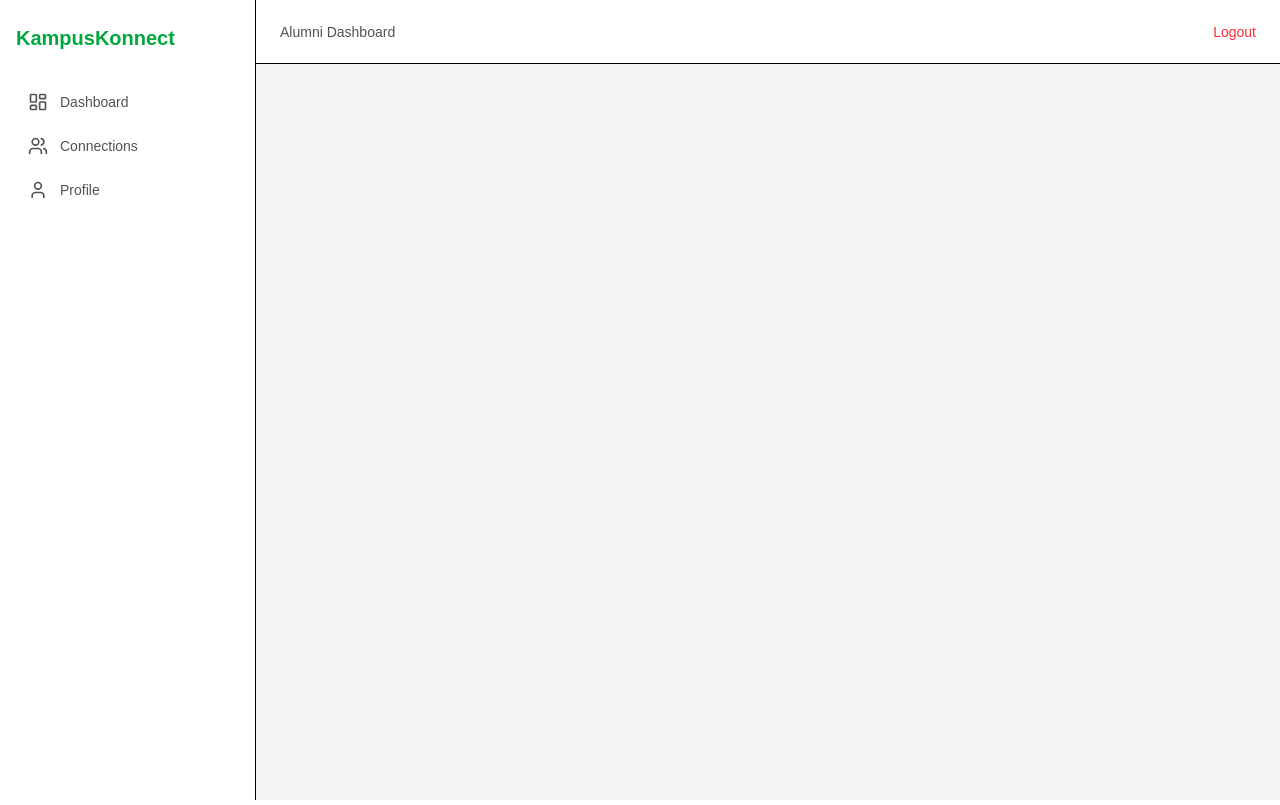
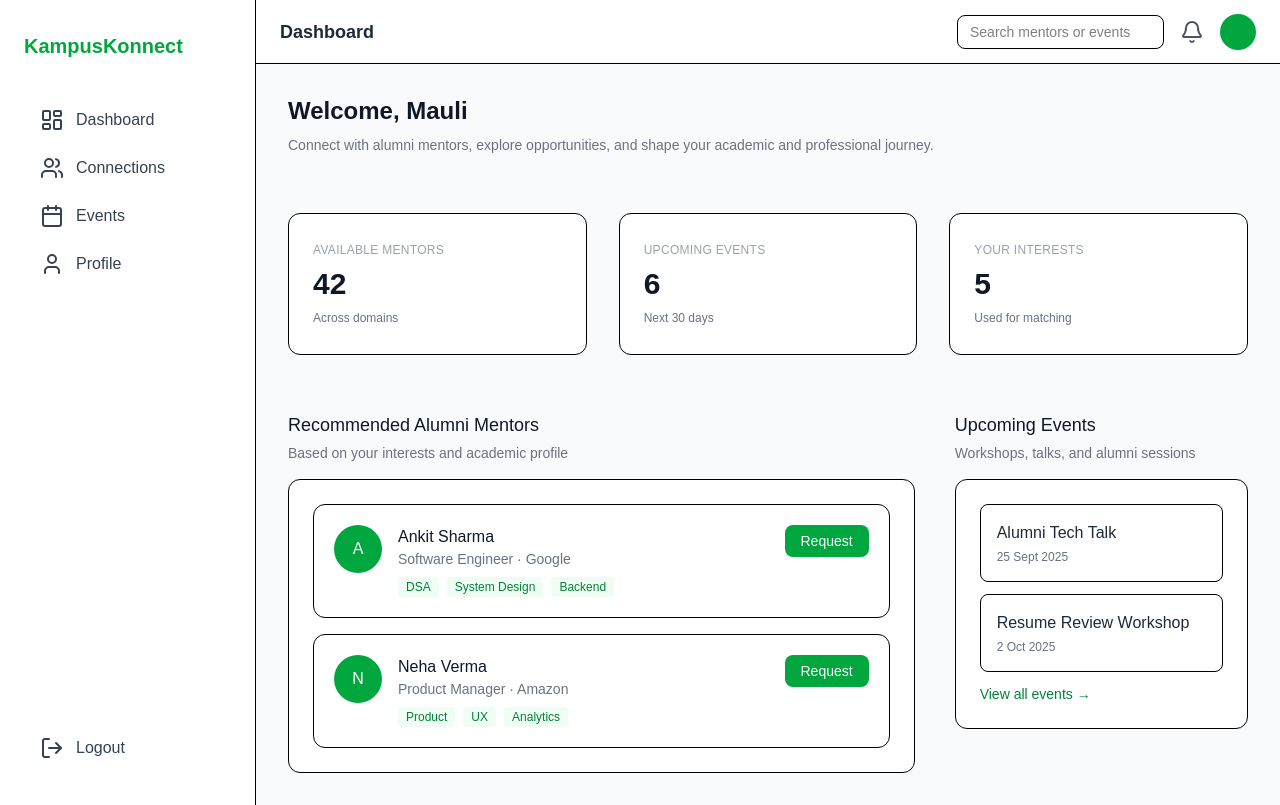
Before and after one commit to SHIVAM-KUMAR-59/kampuskonnect, a Next.js app in the folder client/: page /dashboard in a window 1280 px wide. Built offline with nearby package versions, Linux system fonts and the light colour scheme; no server answers.

Commit message:
21-12-25

```diff
--- a/client/app/dashboard/layout.js
+++ b/client/app/dashboard/layout.js
@@ -1,15 +1,14 @@
-"use client";
-
 import Sidebar from "@/component/Sidebar";
 import Topbar from "@/component/Topbar";
 
 export default function DashboardLayout({ children }) {
   return (
-    <div className="min-h-screen flex bg-neutral-100">
+    <div className="flex min-h-screen bg-gray-50">
       <Sidebar />
-      <div className="flex-1 flex flex-col">
+
+      <div className="flex flex-col flex-1">
         <Topbar />
-        <main className="flex-1 p-6">{children}</main>
+        <main className="p-6 md:p-8">{children}</main>
       </div>
     </div>
   );
--- a/client/app/dashboard/page.js
+++ b/client/app/dashboard/page.js
@@ -1,21 +1,8 @@
-"use client";
-
-import { useSession } from "next-auth/react";
 import StudentDashboard from "./student-dashboard";
 import AlumniDashboard from "./alumni-dashboard";
 
+const role = "STUDENT"; // later from session
+
 export default function DashboardPage() {
-  const { data: session, status } = useSession();
-
-  if (status === "loading") return null;
-
-  if (session?.user?.role === "STUDENT") {
-    return <StudentDashboard />;
-  }
-
-  if (session?.user?.role === "ALUMNI") {
-    return <AlumniDashboard />;
-  }
-
-  return null;
+  return role === "STUDENT" ? <StudentDashboard /> : <AlumniDashboard />;
 }
--- a/client/app/dashboard/student-dashboard.jsx
+++ b/client/app/dashboard/student-dashboard.jsx
@@ -1,37 +1,60 @@
-"use client";
-
-import DashboardCard from "@/component/DashboardCard";
+import PageIntro from "@/component/PageIntro";
+import StatCard from "@/component/StatCard";
+import SectionCard from "@/component/SectionCard";
+import ProfileCard from "@/component/ProfileCard";
 import EventCard from "@/component/EventCard";
-import PrimaryButton from "@/component/PrimaryButton";
 
 export default function StudentDashboard() {
   return (
-    <div className="space-y-8">
-      <h1 className="text-2xl font-semibold text-neutral-800">
-        Welcome back 👋
-      </h1>
+    <div className="space-y-14">
+      <PageIntro
+        title="Welcome, Mauli"
+        subtitle="Connect with alumni mentors, explore opportunities, and shape your academic and professional journey."
+      />
 
-      <div className="grid grid-cols-1 md:grid-cols-3 gap-6">
-        <DashboardCard title="Connections" value="12" />
-        <DashboardCard title="Pending Requests" value="3" />
-        <DashboardCard title="Upcoming Events" value="5" />
+      <div className="grid grid-cols-1 md:grid-cols-3 gap-8">
+        <StatCard label="Available Mentors" value="42" context="Across domains" />
+        <StatCard label="Upcoming Events" value="6" context="Next 30 days" />
+        <StatCard label="Your Interests" value="5" context="Used for matching" />
       </div>
 
-      <div className="bg-white rounded-xl p-6 shadow">
-        <h2 className="text-lg font-semibold mb-4">Quick Actions</h2>
-        <div className="flex gap-4 flex-wrap">
-          <PrimaryButton text="Find Alumni" />
-          <PrimaryButton text="Request Mentorship" />
-          <PrimaryButton text="Explore Domains" />
+      <div className="grid grid-cols-1 lg:grid-cols-3 gap-10">
+        <div className="lg:col-span-2">
+          <SectionCard
+            title="Recommended Alumni Mentors"
+            subtitle="Based on your interests and academic profile"
+          >
+            <div className="space-y-4">
+              <ProfileCard
+                name="Ankit Sharma"
+                role="Software Engineer"
+                org="Google"
+                skills={["DSA", "System Design", "Backend"]}
+                action="Request"
+              />
+              <ProfileCard
+                name="Neha Verma"
+                role="Product Manager"
+                org="Amazon"
+                skills={["Product", "UX", "Analytics"]}
+                action="Request"
+              />
+            </div>
+          </SectionCard>
         </div>
-      </div>
 
-      <div>
-        <h2 className="text-lg font-semibold mb-4">Upcoming Events</h2>
-        <div className="grid grid-cols-1 md:grid-cols-2 gap-4">
-          <EventCard />
-          <EventCard />
-        </div>
+        <SectionCard
+          title="Upcoming Events"
+          subtitle="Workshops, talks, and alumni sessions"
+        >
+          <div className="space-y-3">
+            <EventCard title="Alumni Tech Talk" date="25 Sept 2025" />
+            <EventCard title="Resume Review Workshop" date="2 Oct 2025" />
+            <p className="text-sm text-green-700 cursor-pointer">
+              View all events →
+            </p>
+          </div>
+        </SectionCard>
       </div>
     </div>
   );
--- a/client/component/EventCard.jsx
+++ b/client/component/EventCard.jsx
@@ -1,51 +1,8 @@
-"use client";
-
-import Image from "next/image";
-import { Calendar, MapPin } from "lucide-react";
-
-export default function EventCard({ event }) {
-  if (!event) return null;
-
-  const {
-    title = "Untitled Event",
-    description = "Event details will be updated soon.",
-    date = "TBA",
-    location = "Online",
-    image,
-  } = event;
-
+export default function EventCard({ title, date }) {
   return (
-    <div className="bg-white rounded-2xl shadow-sm border border-neutral-200 overflow-hidden hover:shadow-md transition">
-      <div className="relative w-full h-44">
-        <Image
-          src={image || "/event-placeholder.jpg"}
-          alt={title}
-          fill
-          className="object-cover"
-        />
-      </div>
-
-      <div className="p-4 space-y-2">
-        <h3 className="text-lg font-semibold text-neutral-800 line-clamp-1">
-          {title}
-        </h3>
-
-        <p className="text-sm text-neutral-600 line-clamp-2">
-          {description}
-        </p>
-
-        <div className="flex items-center gap-4 text-xs text-neutral-500 pt-2">
-          <div className="flex items-center gap-1">
-            <Calendar className="w-4 h-4" />
-            <span>{date}</span>
-          </div>
-
-          <div className="flex items-center gap-1">
-            <MapPin className="w-4 h-4" />
-            <span>{location}</span>
-          </div>
-        </div>
-      </div>
+    <div className="border rounded-lg p-4 hover:bg-gray-50 cursor-pointer">
+      <p className="font-medium text-gray-800">{title}</p>
+      <p className="text-xs text-gray-500 mt-1">{date}</p>
     </div>
   );
 }
--- /dev/null
+++ b/client/component/PageIntro.jsx
@@ -0,0 +1,12 @@
+export default function PageIntro({ title, subtitle }) {
+  return (
+    <div className="max-w-3xl">
+      <h1 className="text-2xl font-semibold text-gray-900 leading-tight">
+        {title}
+      </h1>
+      <p className="text-sm text-gray-500 mt-2 leading-relaxed">
+        {subtitle}
+      </p>
+    </div>
+  );
+}
--- a/client/component/ProfileCard.jsx
+++ b/client/component/ProfileCard.jsx
@@ -1,67 +1,43 @@
-import Image from "next/image";
-import PrimaryButton from "@/component/PrimaryButton";
-
 export default function ProfileCard({
-  user,
-  variant = "request", // "request" | "active"
+  name,
+  role,
+  org,
+  skills = [],
+  action,
 }) {
   return (
-    <div className="bg-white rounded-2xl border border-neutral-200 p-5 flex gap-4 items-start hover:shadow-md transition">
+    <div className="flex justify-between items-start border rounded-xl p-5 hover:shadow-sm transition">
+      <div className="flex gap-4">
+        <div className="w-12 h-12 rounded-full bg-green-600 text-white flex items-center justify-center font-medium">
+          {name[0]}
+        </div>
 
-      {/* Avatar */}
-      <Image
-        src={user.image || "/avatar.png"}
-        alt={user.name}
-        width={52}
-        height={52}
-        className="rounded-full ring-2 ring-green-500/20"
-      />
-
-      {/* Content */}
-      <div className="flex-1">
-        <h4 className="font-semibold text-neutral-800 leading-tight">
-          {user.name}
-        </h4>
-
-        <p className="text-sm text-neutral-500">
-          {user.branch} • Batch of {user.passoutYear}
+        <div>
+          <p className="font-medium text-gray-900">{name}</p>
+          <p className="text-sm text-gray-500">
+            {role} · {org}
           </p>
 
-        <p className="text-xs text-neutral-400 mt-0.5">
-          {user.designation}
-        </p>
-
-        {/* Skills */}
-        <div className="flex flex-wrap gap-2 mt-3">
-          {user.skills.map((skill) => (
+          {skills.length > 0 && (
+            <div className="flex gap-2 mt-2">
+              {skills.slice(0, 3).map((s) => (
                 <span
-              key={skill}
-              className="px-3 py-1 rounded-full text-xs bg-green-50 text-green-700 font-medium"
+                  key={s}
+                  className="text-xs bg-green-50 text-green-700 px-2 py-0.5 rounded"
                 >
-              {skill}
+                  {s}
                 </span>
               ))}
             </div>
-
-        {/* Actions */}
-        <div className="flex gap-3 mt-4">
-          {variant === "request" ? (
-            <PrimaryButton
-              text="Accept Request"
-              classname="px-4 py-1.5 text-sm"
-            />
-          ) : (
-            <PrimaryButton
-              text="Message"
-              classname="px-4 py-1.5 text-sm"
-            />
           )}
-
-          <button className="px-4 py-1.5 text-sm rounded-xl border border-green-600 text-green-600 hover:bg-green-50 transition">
-            View Profile
-          </button>
         </div>
       </div>
+
+      {action && (
+        <button className="text-sm px-4 py-1.5 bg-green-600 text-white rounded-lg hover:bg-green-700">
+          {action}
+        </button>
+      )}
     </div>
   );
 }
--- /dev/null
+++ b/client/component/SectionCard.jsx
@@ -0,0 +1,19 @@
+export default function SectionCard({ title, subtitle, children }) {
+  return (
+    <section className="space-y-4">
+      <div>
+        <h2 className="text-lg font-medium text-gray-900">
+          {title}
+        </h2>
+        {subtitle && (
+          <p className="text-sm text-gray-500 mt-1 max-w-2xl">
+            {subtitle}
+          </p>
+        )}
+      </div>
+      <div className="bg-white border rounded-xl p-6">
+        {children}
+      </div>
+    </section>
+  );
+}
--- a/client/component/Sidebar.jsx
+++ b/client/component/Sidebar.jsx
@@ -1,45 +1,37 @@
-"use client";
-
-import Link from "next/link";
-import { useSession } from "next-auth/react";
 import {
   LayoutDashboard,
   Users,
+  Calendar,
   User,
-  CalendarPlus,
+  LogOut,
 } from "lucide-react";
 
 export default function Sidebar() {
-  const { data: session } = useSession();
-  const role = session?.user?.role;
-
   return (
-    <aside className="w-64 bg-white border-r min-h-screen px-4 py-6">
-      <h2 className="text-xl font-semibold text-green-600 mb-8">
+    <aside className="w-64 bg-white border-r px-6 py-8 hidden md:block">
+      <h1 className="text-xl font-bold text-green-600 mb-10">
         KampusKonnect
-      </h2>
+      </h1>
 
       <nav className="space-y-2">
-        <SidebarItem icon={LayoutDashboard} label="Dashboard" href="/dashboard" />
-        <SidebarItem icon={Users} label="Connections" href="/dashboard/connections" />
-        <SidebarItem icon={User} label="Profile" href="/dashboard/profile" />
+        <Item icon={<LayoutDashboard />} label="Dashboard" />
+        <Item icon={<Users />} label="Connections" />
+        <Item icon={<Calendar />} label="Events" />
+        <Item icon={<User />} label="Profile" />
+      </nav>
 
-        {role === "ALUMNI" && (
-          <SidebarItem icon={CalendarPlus} label="Post Event" href="/dashboard/events" />
-        )}
-      </nav>
+      <div className="absolute bottom-8">
+        <Item icon={<LogOut />} label="Logout" />
+      </div>
     </aside>
   );
 }
 
-function SidebarItem({ icon: Icon, label, href }) {
+function Item({ icon, label }) {
   return (
-    <Link
-      href={href}
-      className="flex items-center gap-3 px-3 py-2 rounded-lg text-neutral-600 hover:bg-green-50 hover:text-green-600 transition"
-    >
-      <Icon className="w-5 h-5" />
-      <span className="text-sm font-medium">{label}</span>
-    </Link>
+    <div className="flex items-center gap-3 px-4 py-2 rounded-lg text-gray-700 hover:bg-green-50 cursor-pointer">
+      {icon}
+      <span>{label}</span>
+    </div>
   );
 }
--- /dev/null
+++ b/client/component/StatCard.jsx
@@ -0,0 +1,17 @@
+export default function StatCard({ label, value, context }) {
+  return (
+    <div className="bg-white border rounded-xl px-6 py-7">
+      <p className="text-xs uppercase tracking-wide text-gray-400">
+        {label}
+      </p>
+      <p className="text-3xl font-semibold text-gray-900 mt-2">
+        {value}
+      </p>
+      {context && (
+        <p className="text-xs text-gray-500 mt-2">
+          {context}
+        </p>
+      )}
+    </div>
+  );
+}
--- a/client/component/Topbar.jsx
+++ b/client/component/Topbar.jsx
@@ -1,24 +1,22 @@
-"use client";
-
-import { useSession, signOut } from "next-auth/react";
+import { Bell } from "lucide-react";
 
 export default function Topbar() {
-  const { data: session } = useSession();
+  return (
+    <header className="h-16 bg-white border-b px-6 flex items-center justify-between">
+      <h2 className="text-lg font-semibold text-gray-800">
+        Dashboard
+      </h2>
 
-  return (
-    <header className="h-16 bg-white border-b flex items-center justify-between px-6">
-      <p className="text-sm text-neutral-600">
-        {session?.user?.role === "STUDENT"
-          ? "Student Dashboard"
-          : "Alumni Dashboard"}
-      </p>
+      <div className="flex items-center gap-4">
+        <input
+          placeholder="Search mentors or events"
+          className="border rounded-lg px-3 py-1.5 text-sm focus:outline-none"
+        />
 
-      <button
-        onClick={() => signOut()}
-        className="text-sm text-red-500 hover:underline"
-      >
-        Logout
-      </button>
+        <Bell className="text-gray-600 cursor-pointer" />
+
+        <div className="w-9 h-9 bg-green-600 rounded-full" />
+      </div>
     </header>
   );
 }
```
Also changed, not shown: client/app/dashboard/alumni-dashboard.jsx (+41 -27 lines). Lines whose indentation alone changed are shown as unchanged.
